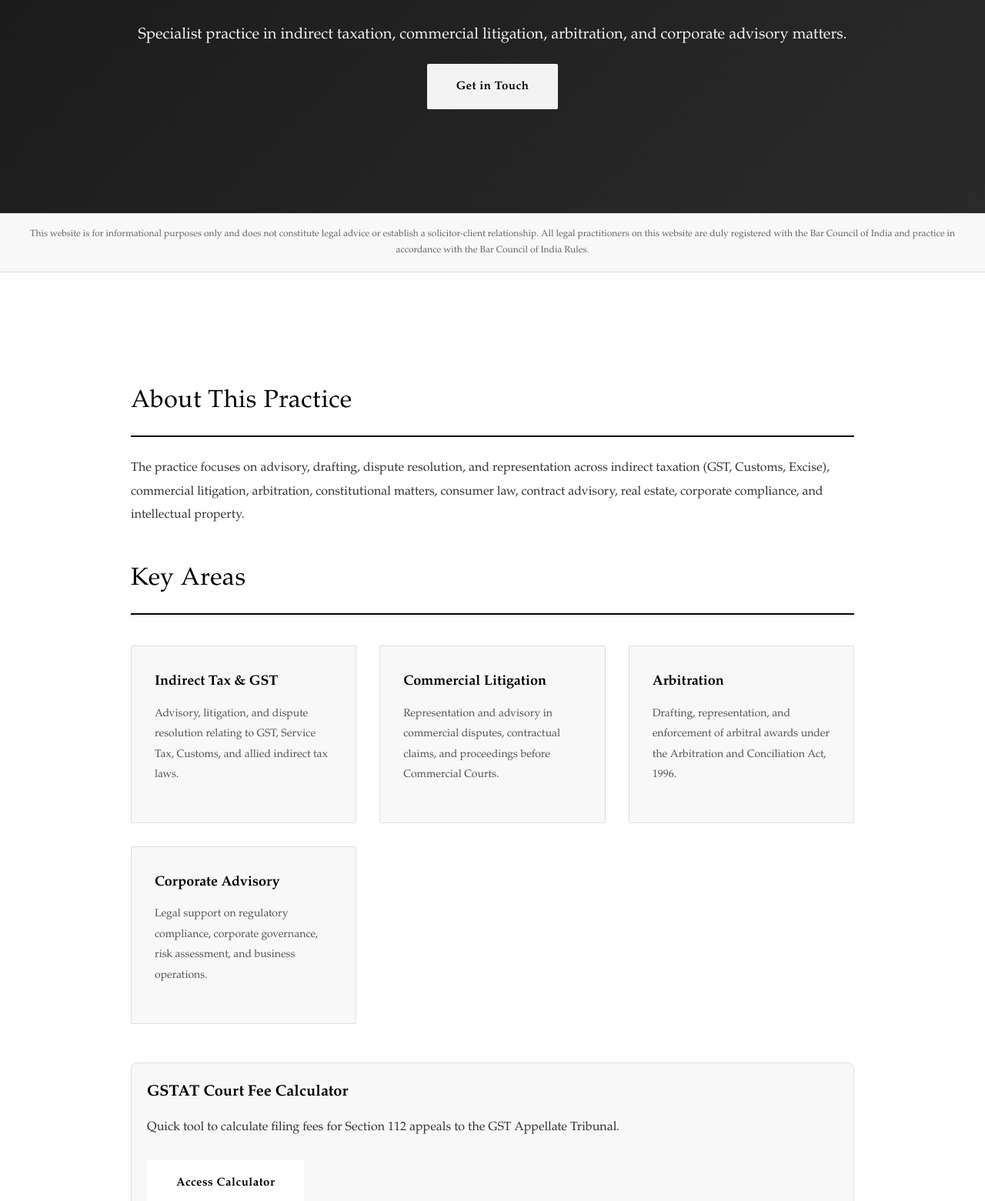
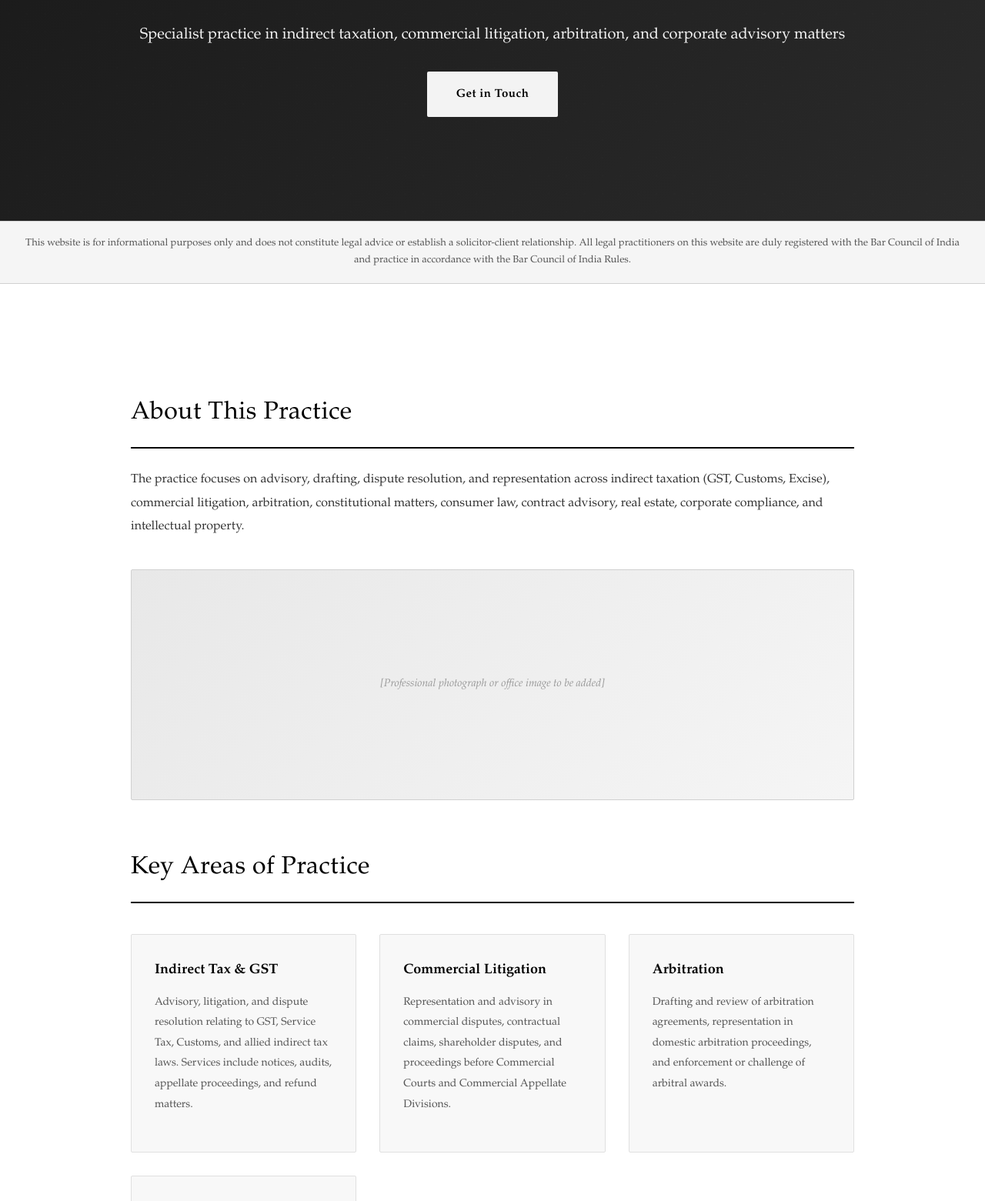
Before and after one commit to pmhpkr/firmwebsite, a plain HTML site: page home.html in a window 1280 px wide. Shown: the part 259-1820 px from the top of the page at 77% size. Drawn offline with Linux system fonts and the light colour scheme.

Commit message:
Update home.html

```diff
--- a/home.html
+++ b/home.html
@@ -10,9 +10,9 @@
 <body>
 <nav class="navbar">
   <div class="container">
-    <div class="logo">Hari Prasad M.S.</div>
+    <div class="logo">HARI PRASAD M.S.</div>
     <ul class="nav-links">
-      <li><a href="index.html" class="active">Home</a></li>
+      <li><a href="home.html" class="active">Home</a></li>
       <li><a href="practice-areas.html">Practice Areas</a></li>
       <li><a href="calculator.html">Tools</a></li>
       <li><a href="about.html">About</a></li>
@@ -24,12 +24,12 @@
 <section class="hero">
   <div class="container">
     <h1>Legal Advisory & Dispute Resolution</h1>
-    <p>Specialist practice in indirect taxation, commercial litigation, arbitration, and corporate advisory matters.</p>
-    <p style="margin-top: 20px;"><a href="contact.html" class="btn">Get in Touch</a></p>
+    <p>Specialist practice in indirect taxation, commercial litigation, arbitration, and corporate advisory matters</p>
+    <p style="margin-top: 30px;"><a href="contact.html" class="btn">Get in Touch</a></p>
   </div>
 </section>
 
-<div style="background: #f8f8f8; border-top: 1px solid #e0e0e0; border-bottom: 1px solid #e0e0e0; padding: 16px 20px; font-size: 12px; color: #666666; text-align: center;">
+<div class="disclaimer-bar">
   <p>This website is for informational purposes only and does not constitute legal advice or establish a solicitor-client relationship. All legal practitioners on this website are duly registered with the Bar Council of India and practice in accordance with the Bar Council of India Rules.</p>
 </div>
 
@@ -38,30 +38,32 @@
     <h2>About This Practice</h2>
     <p>The practice focuses on advisory, drafting, dispute resolution, and representation across indirect taxation (GST, Customs, Excise), commercial litigation, arbitration, constitutional matters, consumer law, contract advisory, real estate, corporate compliance, and intellectual property.</p>
 
-    <h2 style="margin-top: 40px;">Key Areas</h2>
+    <div class="image-section">[Professional photograph or office image to be added]</div>
+
+    <h2 style="margin-top: 60px;">Key Areas of Practice</h2>
     <div class="grid">
       <div class="card">
         <h3>Indirect Tax & GST</h3>
-        <p>Advisory, litigation, and dispute resolution relating to GST, Service Tax, Customs, and allied indirect tax laws.</p>
+        <p>Advisory, litigation, and dispute resolution relating to GST, Service Tax, Customs, and allied indirect tax laws. Services include notices, audits, appellate proceedings, and refund matters.</p>
       </div>
       <div class="card">
         <h3>Commercial Litigation</h3>
-        <p>Representation and advisory in commercial disputes, contractual claims, and proceedings before Commercial Courts.</p>
+        <p>Representation and advisory in commercial disputes, contractual claims, shareholder disputes, and proceedings before Commercial Courts and Commercial Appellate Divisions.</p>
       </div>
       <div class="card">
         <h3>Arbitration</h3>
-        <p>Drafting, representation, and enforcement of arbitral awards under the Arbitration and Conciliation Act, 1996.</p>
+        <p>Drafting and review of arbitration agreements, representation in domestic arbitration proceedings, and enforcement or challenge of arbitral awards.</p>
       </div>
       <div class="card">
         <h3>Corporate Advisory</h3>
-        <p>Legal support on regulatory compliance, corporate governance, risk assessment, and business operations.</p>
+        <p>Legal support on regulatory compliance, corporate governance, risk assessment, and business operations across various sectors.</p>
       </div>
     </div>
 
-    <div style="margin-top: 50px; padding: 20px; background: #f8f8f8; border-radius: 8px; border: 1px solid #e0e0e0;">
-      <h3>GSTAT Court Fee Calculator</h3>
-      <p>Quick tool to calculate filing fees for Section 112 appeals to the GST Appellate Tribunal.</p>
-      <p><a href="calculator.html" class="btn" style="display: inline-block; margin-top: 10px;">Access Calculator</a></p>
+    <div style="margin-top: 80px; padding: 40px; background: #f8f8f8; border: 1px solid #e0e0e0; border-radius: 2px;">
+      <h3 style="font-size: 24px; margin-bottom: 15px;">GSTAT Court Fee Calculator</h3>
+      <p style="margin-bottom: 20px;">A quick and efficient tool to calculate filing fees for Section 112 appeals to the GST Appellate Tribunal, based on the current GSTAT Procedure Rules.</p>
+      <p><a href="calculator.html" class="btn">Access Calculator</a></p>
     </div>
   </div>
 </section>
```
